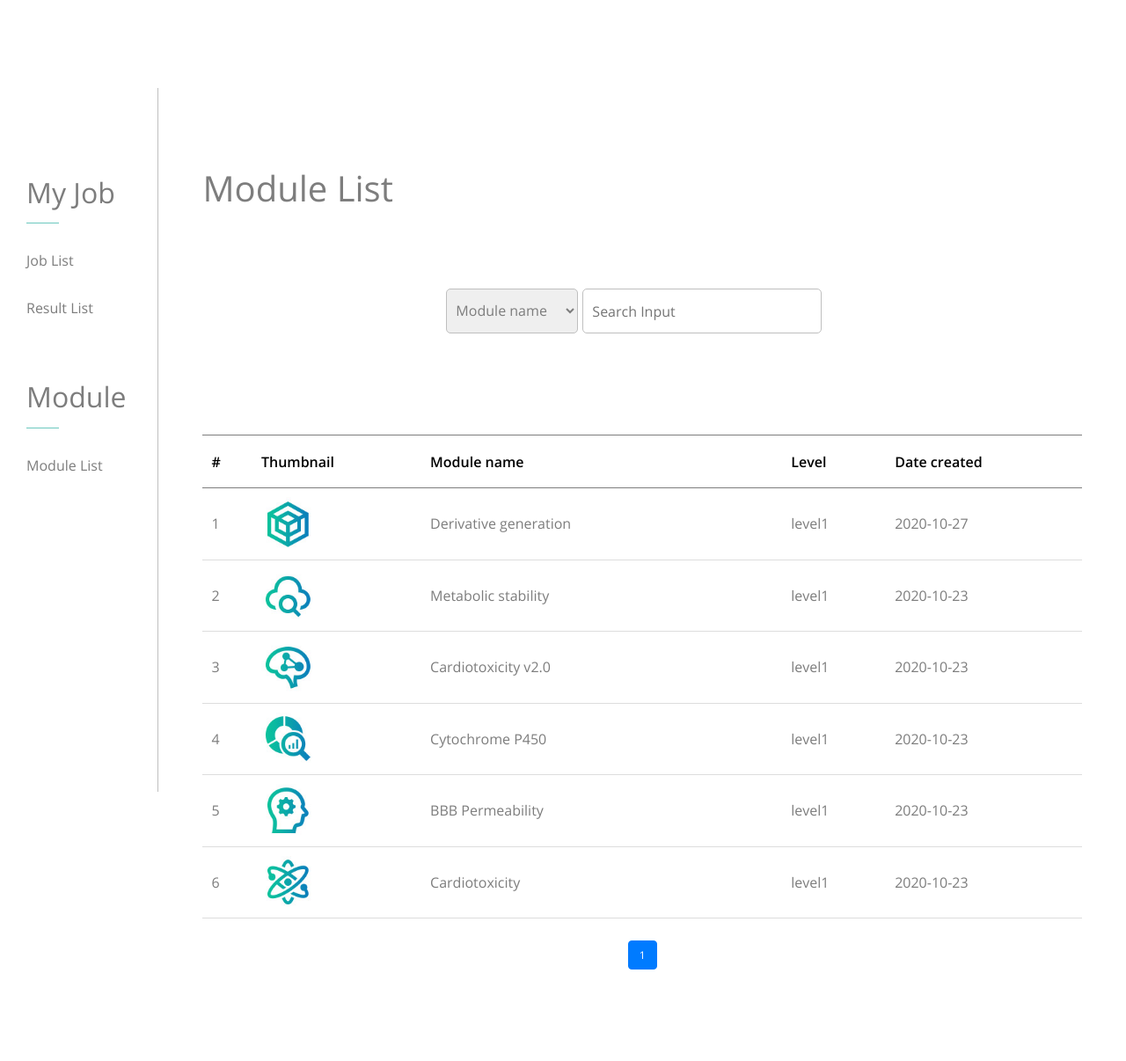
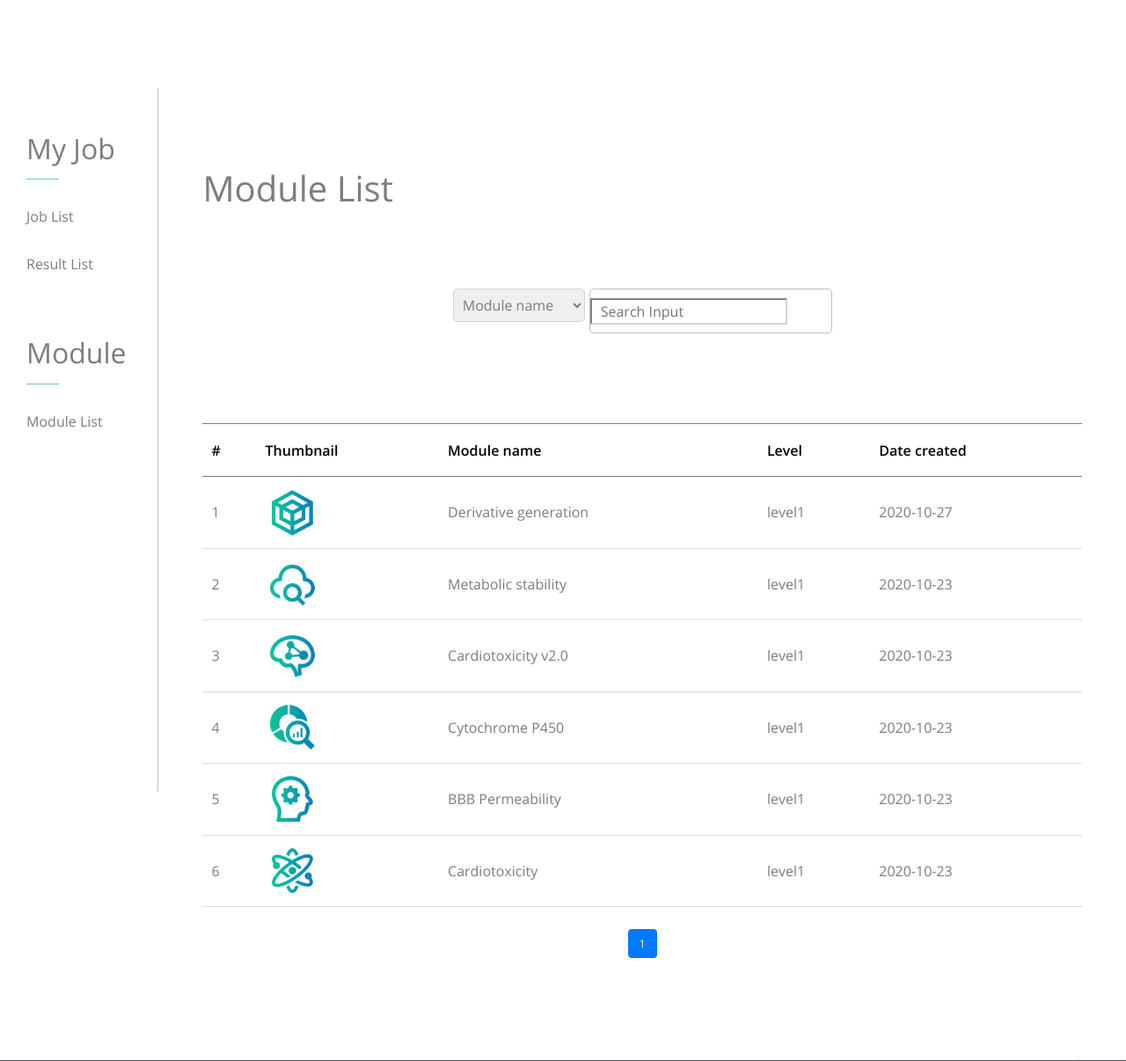
Before and after one commit to kilhos/krict, a Django app: page /job/module_list/ in a window 1280 px wide. Shown: the top 1206 px of the page at 88% size. Run offline with Django 3.2, Linux system fonts and the light colour scheme; a user stored in the database is signed in; data comes from the database, SQL or seed files in the repository; some libraries are stand-ins or nearby versions; some web fonts are replaced.

Commit message:
common js, css 추가

```diff
--- a/static/css/admin_style.css
+++ b/static/css/admin_style.css
@@ -1 +1 @@
-@import url('my_style.css');
+@import url('common.css');
--- a/static/css/my_style.css
+++ b/static/css/common.css
@@ -525,7 +525,7 @@ form {
 
 .idWrap input:focus, .formWrap input:focus, .viewWrap input:focus, textarea:focus, select:focus, .check-btn-color:focus, .submit-btn-color:focus {
     outline: none !important;
-    border: 1px solid var(--color-mint) !important;
+    border: 1px solid #007bff !important;
 }
 
 .listWrap input:focus {
@@ -646,12 +646,16 @@ form {
 }
 
 .viewWrap {
-    margin-top: 90px;
+    margin-top: 50px;
     height: 100%;
     width: 100%;
     display: flex;
     flex-direction: column;
     align-items: center;
+}
+
+.cursor_pointer {
+    cursor: pointer;
 }
 
 .privacyPolicy {
@@ -788,7 +792,7 @@ textarea {
 
 /* left */
 .leftLayout {
-    padding-top: 100px;
+    padding-top: 50px;
     padding-left: 30px;
     padding-right: 30px;
     border-right: 1px solid var(--color-light-grey);
@@ -855,9 +859,29 @@ table tr {
 
 }
 
-.search input {
-    border: none;
+.btn-light:not(:disabled):not(.disabled).active, .btn-light:not(:disabled):not(.disabled):active, .show > .btn-light.dropdown-toggle {
+    background-color: initial !important;
+    border-color: #bfbfbf;
 }
+
+.bootstrap-select .dropdown-toggle:focus, .bootstrap-select > select.mobile-device:focus + .dropdown-toggle {
+    outline: 0 !important;
+    box-shadow: none !important;
+}
+
+.btn-light:not(:disabled):not(.disabled).active:focus, .btn-light:not(:disabled):not(.disabled):active:focus, .show > .btn-light.dropdown-toggle:focus {
+    border: 1px solid #007bff !important;
+}
+
+.form-control:focus {
+    outline: 0 !important;
+    border-color: #007bff;
+    box-shadow: none;
+}
+
+/*.search input {*/
+/*    border: none;*/
+/*}*/
 
 .search label {
     font-size: 0.85em;
@@ -883,20 +907,20 @@ table tr {
     border: 1px solid var(--color-mint) !important;
 }
 
-.search span {
-    position: relative;
-    right: 20px;
-    top: 12px;
-}
+/*.search span {*/
+/*    position: relative;*/
+/*    right: 20px;*/
+/*    top: 12px;*/
+/*}*/
 
-.search span::after {
-    font-size: 1.5em;
-    position: relative;
-    right: 20px;
-    font-family: 'xeicon';
-    content: "\e97a";
-    top: -4px;
-}
+/*.search span::after {*/
+/*    font-size: 1.5em;*/
+/*    position: relative;*/
+/*    right: 20px;*/
+/*    font-family: 'xeicon';*/
+/*    content: "\e97a";*/
+/*    top: -4px;*/
+/*}*/
 
 .search input[type="checkbox"] {
     width: 40px;
@@ -909,6 +933,18 @@ table th, table td, tbody tr th {
     text-align: left !important;
     padding: 0 10px;
     font-weight: 100;
+}
+
+.bootstrap-select .bs-ok-default:after {
+    color: #007bff;
+}
+
+.search select, .search input, .search button {
+    border-color: #ced4da !important;
+}
+
+.search select:focus, .search input:focus, .search button:focus {
+
 }
 
 /*.jobTable th:last-child{
@@ -931,10 +967,6 @@ select {
     margin-right: 5px;
     min-width: 150px;
     text-indent: 6px;
-}
-
-#search_select {
-    min-height: 51px;
 }
 
 /* pagenation */
@@ -1195,11 +1227,15 @@ select {
     margin: 0;
 }
 
+.page_title {
+    margin: 50px 0;
+    padding: 0 50px;
+}
+
 .dot {
     white-space: nowrap;
     overflow: hidden;
     text-overflow: ellipsis;
-    width: 200px;
 }
 
 .dot150 {
@@ -1217,6 +1253,12 @@ select {
 
 .viewWrap select {
 
+}
+
+.disabled_page_btn {
+    opacity: 0.5;
+    background-color: #e9ecef;
+    cursor: not-allowed;
 }
 
 input[type="file"] {
@@ -1440,3 +1482,7 @@ input[type="file"] {
     border: 1px solid #bfbfbf;
     background: white;
 }
+
+.show > .btn-light.dropdown-toggle {
+    background: white;
+}
--- a/static/js/my_script.js
+++ b/static/js/common.js
@@ -1,6 +1,7 @@
 let jsmeApplet;
 
 $(document).ready(function () {
+    // drawMolecularStructureBySmileExpression();
     // var module_id = $("select[name='module']").val();
     // var module_api = $("select[name='moduleApi']");
     //
@@ -31,19 +32,31 @@ $(document).ready(function () {
     //     var module_api_name = $("select[name='moduleApi'] option:selected").attr('i');
     //     $('#api_select').val(module_api_name);
     // }, 100);
+
+    $('.selectpicker').on('show.bs.select', (e) => {
+        console.log("1")
+        console.log($(e.currentTarget))
+        $(e.currentTarget).next().css('border-color', '#007bff');
+    });
+
+    $('.selectpicker').on('hide.bs.select', (e) => {
+        $(e.currentTarget).next().css('border-color', '#bfbfbf');
+    });
 });
 
 function drawMolecularStructureBySmileExpression() {
-    const smilesInput = document.getElementById('smilesResult');
+    const smilesInput = document.getElementById('smiles');
 
-    if (smilesInput !== null)
+    if (smilesInput !== null) {
+
         jsmeApplet.readGenericMolecularInput(smilesInput.value);
+    }
 
 }
 
 function jsmeOnLoad() {
 
-    jsmeApplet = new JSApplet.JSME("appletContainer", "500px", "400px", {
+    jsmeApplet = new JSApplet.JSME("appletContainer", "550px", "400px", {
         //optional parameters
         "options": "oldlook,star"
     });
@@ -53,7 +66,7 @@ function jsmeOnLoad() {
     var patt = /\[([A-Za-z][a-z]?)H?\d*:\d+\]/g; //regexp pattern for numbered atom
     function showEvent(event) {
 
-        var log = document.getElementById("smilesResult");
+        var log = document.getElementById("smiles");
         log.value = event.src.smiles();
     }
 
--- a/templates/_meta.html
+++ b/templates/_meta.html
@@ -9,6 +9,7 @@
 <link rel="stylesheet" href="{% static 'plugins/bootstrap-4.6.1-dist/css/bootstrap.min.css' %}">
 <script src="https://cdn.jsdelivr.net/npm/popper.js@1.14.3/dist/umd/popper.min.js" integrity="sha384-ZMP7rVo3mIykV+2+9J3UJ46jBk0WLaUAdn689aCwoqbBJiSnjAK/l8WvCWPIPm49" crossorigin="anonymous"></script>
 <script type="text/javascript" src="{% static 'plugins/bootstrap-4.6.1-dist/js/bootstrap.bundle.min.js' %}"></script>
+<link rel="stylesheet" href="https://pro.fontawesome.com/releases/v5.10.0/css/all.css" integrity="sha384-AYmEC3Yw5cVb3ZcuHtOA93w35dYTsvhLPVnYs9eStHfGJvOvKxVfELGroGkvsg+p" crossorigin="anonymous"/>
 
 <link rel="stylesheet" href="{% static 'plugins/bootstrap-select-1.13.14/dist/css/bootstrap-select.min.css' %}">
 <script type="text/javascript" src="{% static 'plugins/bootstrap-select-1.13.14/dist/js/bootstrap-select.min.js' %}"></script>
@@ -25,6 +26,6 @@
 <script type="text/javascript" src="{% static 'js/wow.min.js' %}"></script>
 
 <link rel="stylesheet" href="{% static 'css/my_prop.css' %}">
-<link rel="stylesheet" href="{% static 'css/my_style.css' %}">
+<link rel="stylesheet" href="{% static 'css/common.css' %}">
 <script type="text/javascript" src="{% static 'jsme/jsme.nocache.js' %}"></script>
-{#<script type="text/javascript" src="{% static 'js/my_script.js' %}"></script>#}
+<script type="text/javascript" src="{% static 'js/common.js' %}"></script>
--- a/templates/base.html
+++ b/templates/base.html
@@ -6,7 +6,6 @@
 </head>
 <body>
 {% include '_header.html' %}
-{#<div class="lineStyle"></div>#}
 <main>
     {% block main %}{% endblock main %}
 </main>
```
